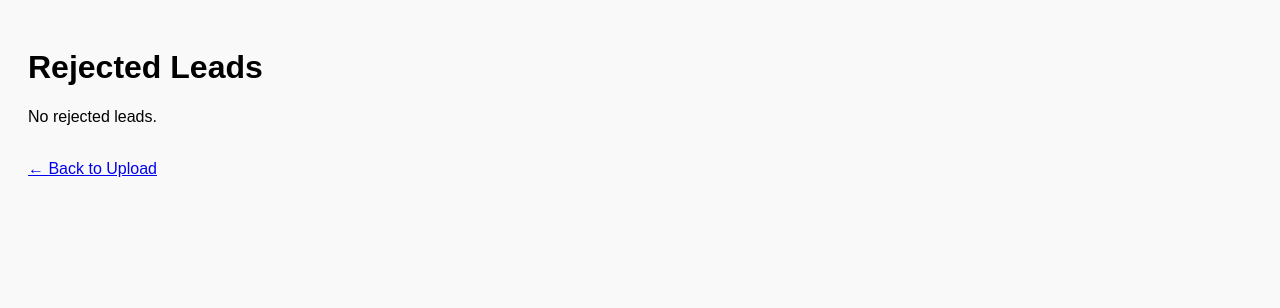
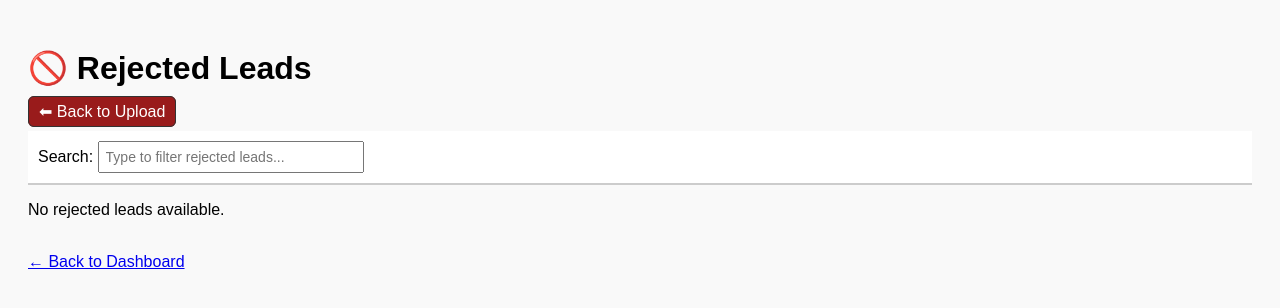
Before and after one commit to jacksonchami117-ui/friday-starter, a Flask app: page /leads/rejected in a window 1280 px wide. Shown: the top 308 px of the page. Run offline with Flask 3, Linux system fonts and the light colour scheme.

Commit message:
feat: leads full pipeline (reliability, UX, API, SQLite, intro polish)

```diff
--- a/state/uploads/leads.csv
+++ b/state/uploads/leads.csv
@@ -1,3 +1,4 @@
 Business,First Name,Last Name,Email,Address,Phone Number,Website
-Acme Karate,John,Doe,john@example.com,123 Main St,555-1234,www.acmekarate.com
-Zen Dojo,Jane,Smith,jane@example.com,456 Oak St,555-5678,www.zendojo.com
+Art Beins Karate,Larry,Beins,larry@abkusa.com,"123 Main St, Howell, NJ",17323634300,abkusa.com
+Test Martial Arts,Jane,Doe,jane@testma.com,"456 Oak Ave, Freehold, NJ",17325554444,testma.com
+Kickboxing World,Mike,Smith,mike@kbworld.com,"789 Pine Rd, Jackson, NJ",17327778888,kbworld.com
--- a/templates/leads_rejected.html
+++ b/templates/leads_rejected.html
@@ -1,4 +1,3 @@
-
 <!DOCTYPE html>
 <html lang="en">
 <head>
@@ -6,35 +5,93 @@
   <title>Rejected Leads</title>
   <style>
     body { font-family: Arial, sans-serif; padding: 20px; background: #f9f9f9; }
+    h1 { margin-bottom: 15px; }
+    .actions { margin-bottom: 10px; }
+    .search-bar { position: sticky; top: 0; background: #fff; padding: 10px;
+      border-bottom: 2px solid #ccc; z-index: 10; }
+    .search-bar input { width: 250px; padding: 6px; font-size: 14px; }
     table { width: 100%; border-collapse: collapse; margin-top: 15px; }
     th, td { border: 1px solid #ccc; padding: 8px; text-align: left; }
-    th { background: #efefef; }
+    th { background: #efefef; cursor: pointer; }
+    tr:nth-child(even) { background: #f2f2f2; }
+    tr:hover { background: #ffe9e9; }
+    .btn { padding: 6px 10px; border: 1px solid #333; background: #991b1b; color: #fff; text-decoration: none; border-radius: 6px; }
+    .reason { color: #b91c1c; font-weight: bold; }
   </style>
 </head>
 <body>
-  <h1>Rejected Leads</h1>
+  <h1>🚫 Rejected Leads</h1>
+  {% with messages = get_flashed_messages(with_categories=true) %}
+    {% if messages %}
+      <ul>
+        {% for category, message in messages %}
+          <li><strong>{{ category|upper }}:</strong> {{ message }}</li>
+        {% endfor %}
+      </ul>
+    {% endif %}
+  {% endwith %}
+
+  <div class="actions">
+    <a class="btn" href="{{ url_for('leads.leads_home') }}">⬅ Back to Upload</a>
+  </div>
+
+  <div class="search-bar"><label for="search">Search: </label>
+    <input type="text" id="search" placeholder="Type to filter rejected leads..."></div>
+
   {% if rows %}
-  <table>
+  <table id="rejectedTable">
     <thead>
       <tr>
+        <th onclick="sortTable(0)">#</th>
         {% for col in rows[0].keys() %}
-          <th>{{ col }}</th>
+          <th onclick="sortTable({{ loop.index }})">{{ col }}</th>
         {% endfor %}
       </tr>
     </thead>
     <tbody>
       {% for row in rows %}
-        <tr>
-          {% for val in row.values() %}
+      <tr>
+        <td>{{ loop.index }}</td>
+        {% for key, val in row.items() %}
+          {% if key == "Reason" %}
+            <td class="reason">{{ val }}</td>
+          {% else %}
             <td>{{ val }}</td>
-          {% endfor %}
-        </tr>
+          {% endif %}
+        {% endfor %}
+      </tr>
       {% endfor %}
     </tbody>
   </table>
   {% else %}
-    <p>No rejected leads.</p>
+    <p>No rejected leads available.</p>
   {% endif %}
-  <br><a href="{{ url_for('leads.leads_home') }}">← Back to Upload</a>
+
+  <br><a href="{{ url_for('index') }}">← Back to Dashboard</a>
+
+  <script>
+    document.getElementById("search").addEventListener("keyup", function () {
+      let filter = this.value.toLowerCase();
+      document.querySelectorAll("#rejectedTable tbody tr").forEach(row => {
+        row.style.display = row.innerText.toLowerCase().includes(filter) ? "" : "none";
+      });
+    });
+
+    function sortTable(n) {
+      let table = document.getElementById("rejectedTable"), switching = true, dir = "asc", switchcount = 0;
+      while (switching) {
+        switching = false; let rows = table.rows;
+        for (let i = 1; i < rows.length - 1; i++) {
+          let shouldSwitch = false;
+          let x = rows[i].getElementsByTagName("TD")[n];
+          let y = rows[i + 1].getElementsByTagName("TD")[n];
+          if (dir === "asc" && x.innerHTML.toLowerCase() > y.innerHTML.toLowerCase()) shouldSwitch = true;
+          else if (dir === "desc" && x.innerHTML.toLowerCase() < y.innerHTML.toLowerCase()) shouldSwitch = true;
+          if (shouldSwitch) { rows[i].parentNode.insertBefore(rows[i + 1], rows[i]); switching = true; switchcount++; break; }
+        }
+        if (switchcount === 0 && dir === "asc") { dir = "desc"; switching = true; }
+      }
+    }
+  </script>
 </body>
 </html>
```
Also changed, not shown: seed.py (added, +23 -0 lines), templates/leads_list.html (+6 -2 lines), 1 other file.
